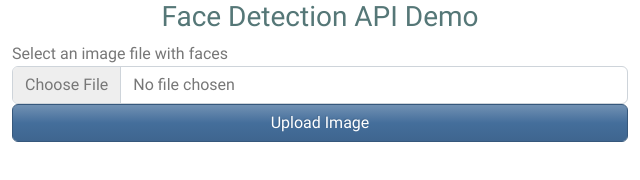
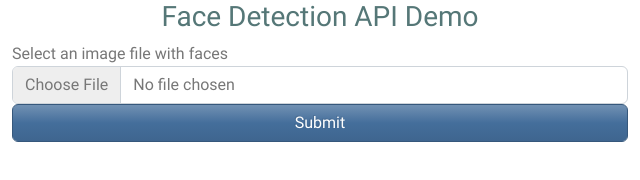
Before and after one commit to iceroad/baresoil-benchmark-face-detection, a plain HTML site: page project/client/index.html in a window 1280 px wide. Shown: the full height of the page, 0-640 px from the left. Drawn offline with nearby package versions, Linux system fonts and the light colour scheme.

Commit message:
[project] fix js/html bugs

```diff
--- a/project/client/app.js
+++ b/project/client/app.js
@@ -3,7 +3,7 @@ $(document).ready(function main() {
 
   $('#file-upload-form').submit(function(evt) {
     // Retrieve DOM file element from selector.
-    const form = $(this);
+    const form = $('#file-upload-form');
     const file = $('#file-input')[0].files[0];
     if (!file) {
       $('#error-message').text('Please select a file.');
--- a/project/client/index.html
+++ b/project/client/index.html
@@ -15,6 +15,7 @@
 
           <h2 class="text-center">Face Detection API Demo</h2>
           <form
+              method="POST"
               id="file-upload-form"
               enctype="multipart/form-data">
             <div class="form-group">
@@ -27,10 +28,10 @@
                 class="form-control">
             </div>
             <div class="form-group">
-              <button
-                type="button"
+              <input
+                type="submit"
                 id="submit-image-button"
-                class="form-control btn btn-primary">Upload Image</button>
+                class="form-control btn btn-primary">
             </div>
             <p class="error text-danger" id="error-message"></p>
           </form>
```
